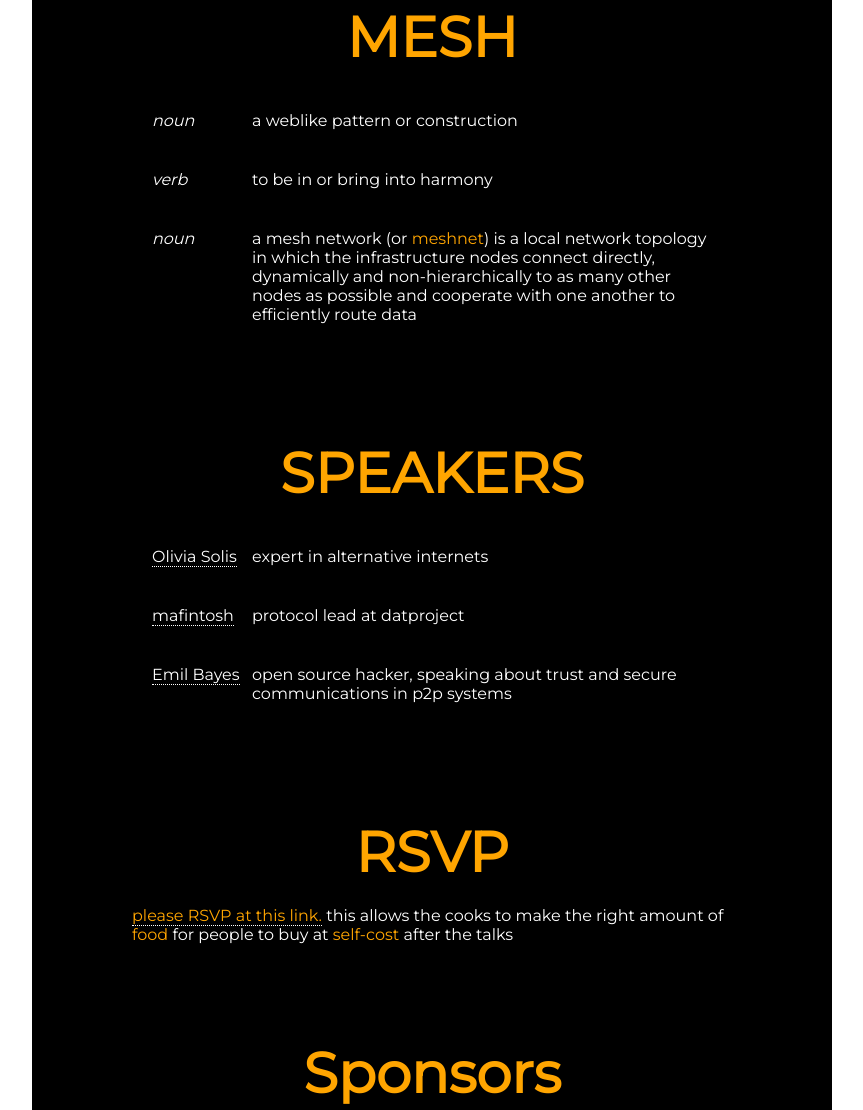
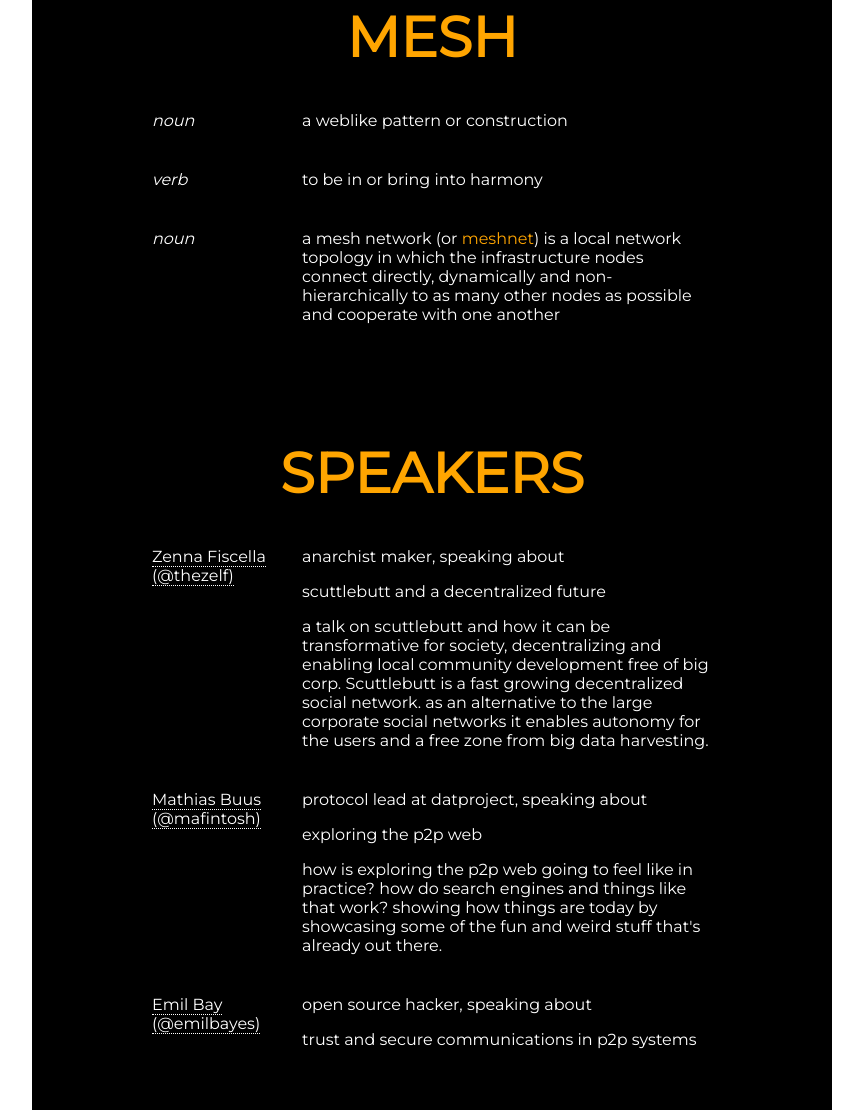
Before and after one commit to cblgh/p2p-oresund, a website: page public/index.html in a window 1280 px wide. Shown: the part 892-2002 px from the top of the page, without its empty margins (208-1071 px from the left). Drawn offline with Linux system fonts and the light colour scheme.

Commit message:
Add zenna & longer talk descriptions

```diff
--- a/public/index.html
+++ b/public/index.html
@@ -51,22 +51,28 @@
                     <div>
                         a mesh network (or <span class="orange">meshnet</span>) is a local network topology in which the infrastructure nodes
                         connect directly, dynamically and non-hierarchically to as many other nodes as possible and
-                        cooperate with one another to efficiently route data
+                        cooperate with one another
                     </div>
                 </div>
             </div>
             <div class="section">
                 <h3 class="fullwidth orange"> SPEAKERS </h3>
                 <div class="row-2">
-                    <div> <a href="https://twitter.com/oliviasolis">Olivia Solis</a> </div>
-                    <div> expert in alternative internets </div>
+                    <div> <a href="https://zelf.me/">Zenna Fiscella (@thezelf)</a> </div>
+                    <div>anarchist maker, speaking about <p>scuttlebutt and a decentralized future</p>
+                        a talk on scuttlebutt and how it can be transformative for society, decentralizing and enabling local community development free of big corp. Scuttlebutt is a fast growing decentralized social network. as an alternative to the large corporate social networks it enables autonomy for the users and a free zone from big data harvesting.
+                    </div>
                 </div>
                 <div class="row-2">
-                    <div><a href="https://twitter.com/mafintosh">mafintosh</a></div> <div> protocol lead at datproject </div>
+                    <div><a href="https://twitter.com/mafintosh">Mathias Buus (@mafintosh)</a></div>
+                    <div>protocol lead at datproject, speaking about <p>exploring the p2p web</p>
+                        how is exploring the p2p web going to feel like in practice? how do search engines and things like that work? showing how things are today by showcasing some of the fun and weird stuff that's already out there.
+                    </div>
                 </div>
                 <div class="row-2">
-                    <div> <a href="https://twitter.com/emilbayes">Emil Bayes</a></div> <div>open source hacker, speaking
-                        about trust and secure communications in p2p systems</div>
+                    <div> <a href="https://twitter.com/emilbayes">Emil Bay (@emilbayes)</a></div>
+                    <div>open source hacker, speaking
+                        about <p>trust and secure communications in p2p systems</p></div>
                 </div>
             </div>
             <div class="section">
--- a/public/links/style.css
+++ b/public/links/style.css
@@ -86,7 +86,7 @@
 
 .row-2 {
     display: grid;
-    grid-template-columns: 100px 1fr;
+    grid-template-columns: 150px 1fr;
     background: black;
     padding: 20px;
     color: white;
@@ -157,7 +157,7 @@
 
     .row-2 {
         display: grid;
-        grid-template-columns: 100px 1fr;
+        grid-template-columns: 150px 1fr;
         background: black;
         padding: 20px;
         color: white;
```
